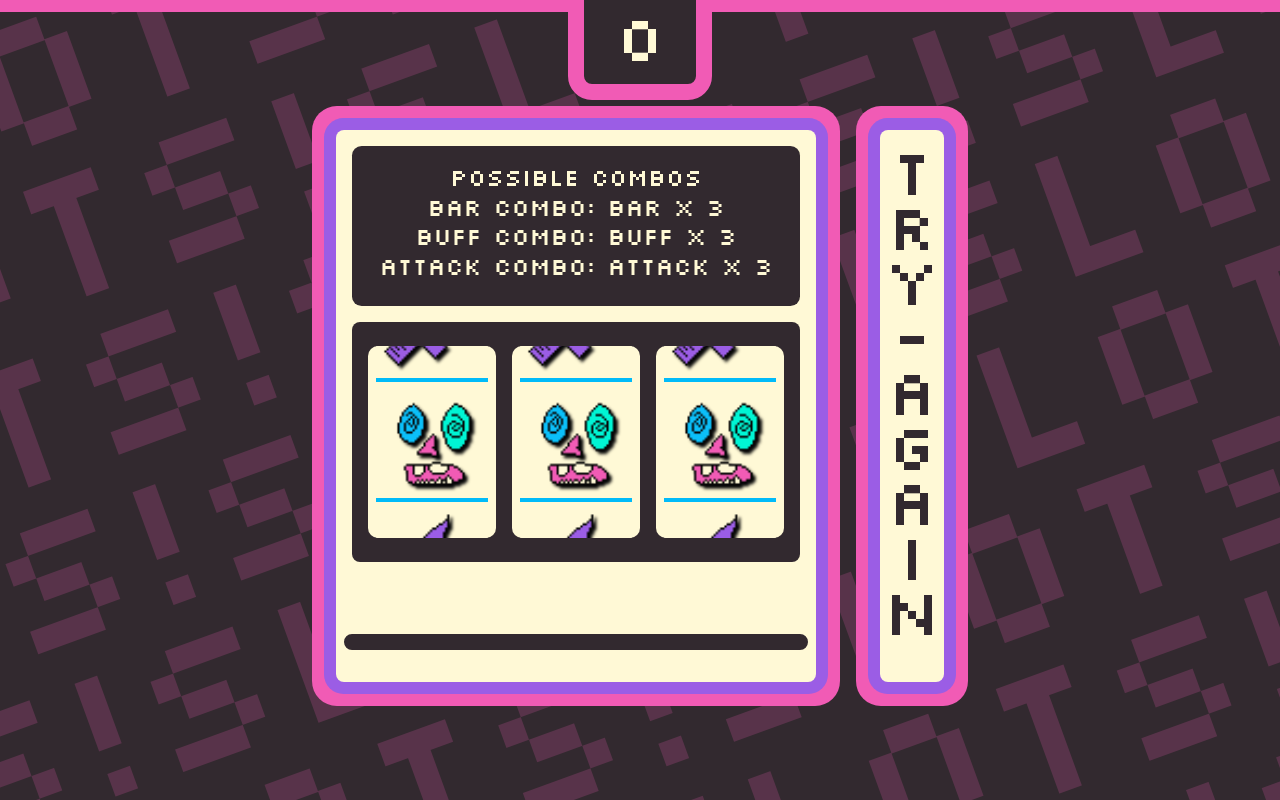
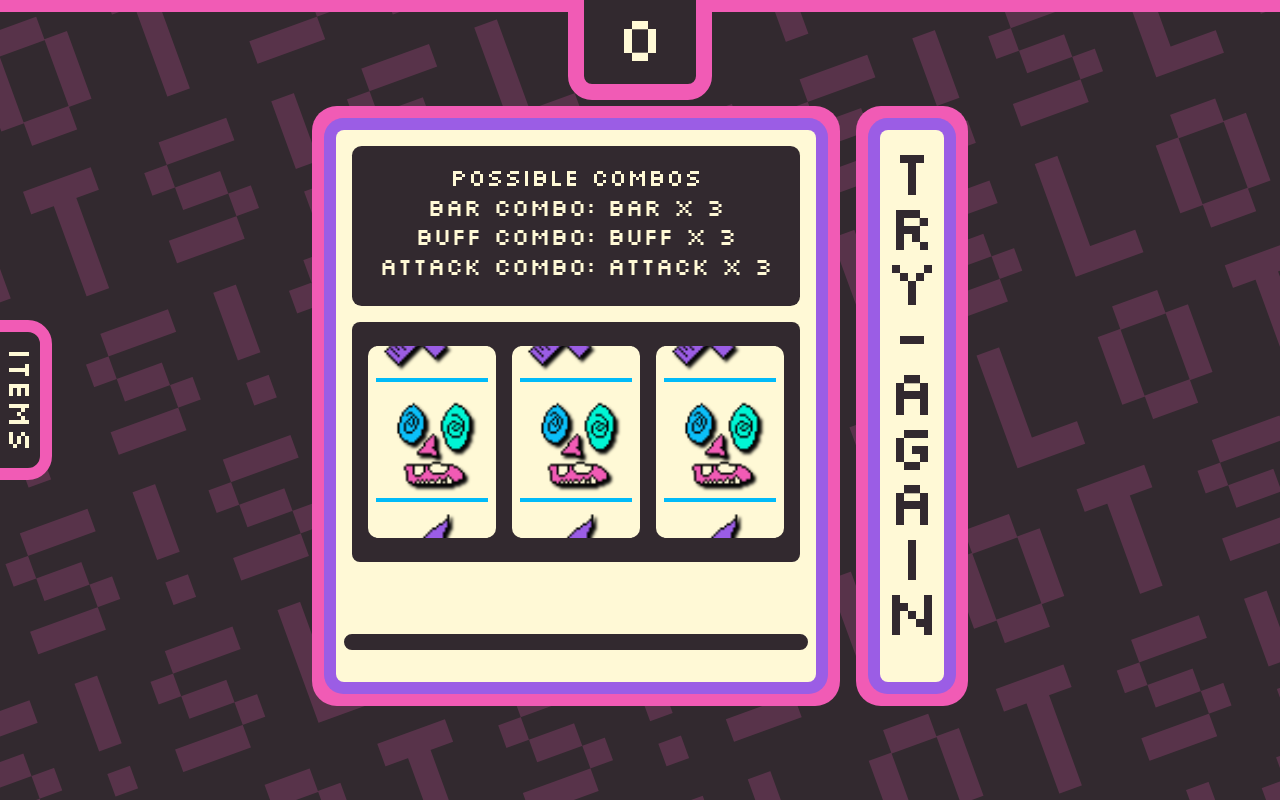
Before and after one commit to thyancey/slot-machine, a React (Vite) app: page / in a window 1280 px wide. Built offline with nearby package versions, Linux system fonts and the light colour scheme.

Commit message:
add item reference

```diff
--- a/src/components/header/index.tsx
+++ b/src/components/header.tsx
@@ -1,5 +1,5 @@
 import styled from 'styled-components';
-import { AppContext } from '../../store/appcontext';
+import { AppContext } from '../store/appcontext';
 import { useContext } from 'react';
 
 const ScWrapper = styled.header`
--- /dev/null
+++ b/src/components/itemlist.tsx
@@ -0,0 +1,104 @@
+import { useState } from 'react';
+import styled from 'styled-components';
+import { reelItemDef } from './slotmachine/data';
+
+const ScWrapper = styled.aside`
+  position: absolute;
+  left:-20rem;
+  top: 50%;
+  transform: translateY(-50%);
+  z-index: 1;
+  height: 80%;
+  transition: left .5s;
+  background-color: var(--color-grey);
+
+  &.panel-open {
+    left: -.75rem;
+  }
+`;
+
+const ScPanel = styled.div`
+  border: 0.75rem solid var(--color-pink);
+  border-radius: 0 1.5rem 1.5rem 0;
+  width: 20rem;
+  height: 100%;
+  overflow-y: auto;
+`;
+
+const ScItemLabel = styled.li`
+  margin: 0;
+  padding: 0;
+  list-style: none;
+  padding: .5rem 1rem;
+  border-bottom: 1px solid var(--color-purple);
+  height: 6rem;
+
+  display: flex;
+  align-items: center;
+
+  img{
+    height:100%;
+  }
+
+  span{
+    margin-left: 1rem;
+    font-size: 2rem;
+  }
+`;
+
+const ScTab = styled.div`
+  position: absolute;
+  left: calc(100% - 0.75rem);
+  top: 50%;
+  transform: translateY(-50%);
+  border: 0.75rem solid var(--color-pink);
+  border-radius: 0 1.5rem 1.5rem 0;
+  width: 4rem;
+  height: 10rem;
+
+  background-color: var(--color-grey);
+  cursor: pointer;
+  >div{
+    position: absolute;
+    transform-origin: 0 0;
+    transform: rotate(90deg);
+    top: 1rem;
+    left: 2.8rem;
+
+    font-size:2rem;
+  }
+  &:hover{
+    background-color: var(--color-purple);
+  }
+`;
+
+const getItems = () => {
+  return Object.keys(reelItemDef).map((key: string) => (
+    <ScItemLabel key={key}>
+      <img src={reelItemDef[key].img || ''} />
+      <span>{` : ${reelItemDef[key].score}`}</span>
+    </ScItemLabel>
+  ));
+}
+
+function ItemList() {
+  const [open, setOpen] = useState(false);
+  return (
+    <ScWrapper className={open ? 'panel-open' : ''}>
+      <ScPanel>
+        {getItems().map(item => (item))}
+      </ScPanel>
+      <ScTab
+        onClick={() => {
+          setOpen(!open);
+        }}
+      >
+        <div>
+          <span>{'items'}</span>
+        </div>
+      </ScTab>
+    </ScWrapper>
+  );
+}
+
+export default ItemList;
--- a/src/components/slotmachine/data.tsx
+++ b/src/components/slotmachine/data.tsx
@@ -46,8 +46,8 @@ export interface ReelItemDict {
 }
 
 export const reelItemDef: ReelItemDict = {
-  bat: { label: 'bat', img: Rbat, attributes: ['attack', 'creature'], effect: 'life steal', value: 1 },
-  coins: { label: 'coins', img: Rcoins, attributes: ['money'], effect: 'gold bonus', value: 5 },
+  bat: { label: 'bat', img: Rbat, attributes: ['attack', 'creature'], effect: 'life steal', value: 1, score: 250 },
+  coins: { label: 'coins', img: Rcoins, attributes: ['money'], effect: 'gold bonus', value: 5, score: 1000 },
   crazy: { label: 'crazy', img: Rcrazy, attributes: ['buff'], score: 0 },
   flame: { label: 'flame', img: Rflame, attributes: ['attack'], effect: 'fire damage', value: 1.1, score: 250 },
   halo: { label: 'halo', img: Rhalo, attributes: ['buff'], effect: 'extraLife', score: 1000 },
@@ -62,10 +62,10 @@ export const reelItemDef: ReelItemDict = {
   },
   poison: { label: 'poison', img: Rpoison, attributes: ['attack'], effect: 'poison damage', value: 1.5, score: 200 },
   shield: { label: 'shield', img: Rshield, attributes: ['buff'], effect: 'defense', value: 1, score: 100 },
-  slot_seven: { label: 'seven', img: R7, effect: 'score', value: 7 },
-  slot_bar1: { label: 'bar1', img: Rbar1, attributes: ['bar', '*'] },
-  slot_bar2: { label: 'bar2', img: Rbar2, attributes: ['bar', '*'] },
-  slot_bar3: { label: 'bar3', img: Rbar3, attributes: ['bar', '*'] },
+  slot_seven: { label: 'seven', img: R7, effect: 'score', value: 7, score: 700 },
+  slot_bar1: { label: 'bar1', img: Rbar1, attributes: ['bar', '*'], score: 100 },
+  slot_bar2: { label: 'bar2', img: Rbar2, attributes: ['bar', '*'], score: 200 },
+  slot_bar3: { label: 'bar3', img: Rbar3, attributes: ['bar', '*'], score: 300 },
   snowflake: {
     label: 'snowflake',
     img: Rsnowflake,
--- a/src/layout.tsx
+++ b/src/layout.tsx
@@ -1,6 +1,7 @@
 import styled from 'styled-components';
 import SlotMachine from './components/slotmachine';
 import Header from './components/header';
+import ItemList from './components/itemlist';
 
 const ScWrapper = styled.main`
   position: absolute;
@@ -42,6 +43,7 @@ function Layout() {
   return (
     <ScWrapper>
       <Header />
+      <ItemList />
       <ScStage>
         <SlotMachine />
       </ScStage>
```
